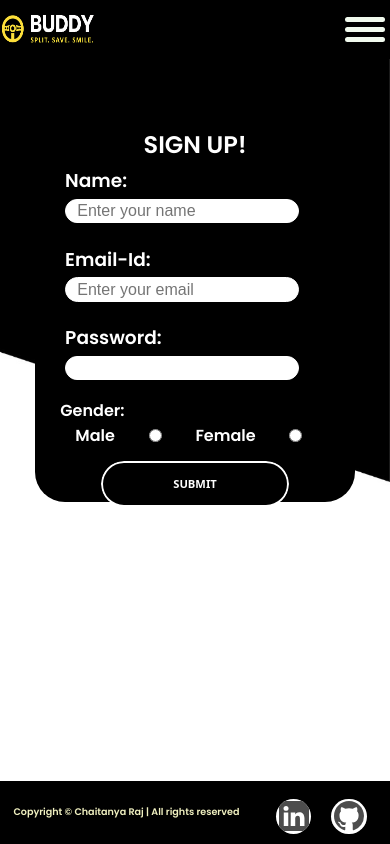
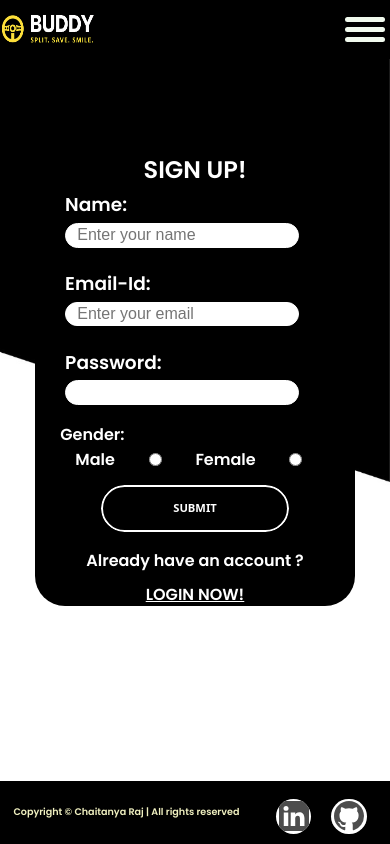
Before and after one commit to chaitanraj/BUDDY-main, a React (Vite) app: page /signup in a window 390 px wide. Built offline with nearby package versions, Linux system fonts and the light colour scheme; no server answers.

Commit message:
Signup Page error fix

```diff
--- a/src/Signup/Signup.jsx
+++ b/src/Signup/Signup.jsx
@@ -40,8 +40,9 @@ const Signup = () => {
         body: JSON.stringify(formData),
       });
 
+      const contentType = res.headers.get('content-type');
+
       if (!res.ok) {
-        const contentType = res.headers.get('content-type');
         if (contentType && contentType.includes('application/json')) {
           const errorData = await res.json();
           alert(errorData.message || `Signup failed: ${res.status}`);
@@ -64,9 +65,9 @@ const Signup = () => {
 
     } catch (error) {
       console.error("Network or parsing error:", error);
-      }
+      alert("An error occurred during signup. Please try again.");
     }
-
+  };
 
   return (
     <div className={styles.signupbody}>
@@ -138,7 +139,6 @@ const Signup = () => {
       </div>
     </div>
   );
-  };
-
+};
 
 export default Signup;
--- a/src/Signup/Signup.module.css
+++ b/src/Signup/Signup.module.css
@@ -354,8 +354,8 @@ body,html{
 }
 @media screen and (max-width: 450px) {
   .signup {
-  margin-top: 1px;
-  height: 25rem;
+  margin-top: 3vh;
+  height: 30rem;
   width: 20rem;
   }
   .signupdetailField label {
```
